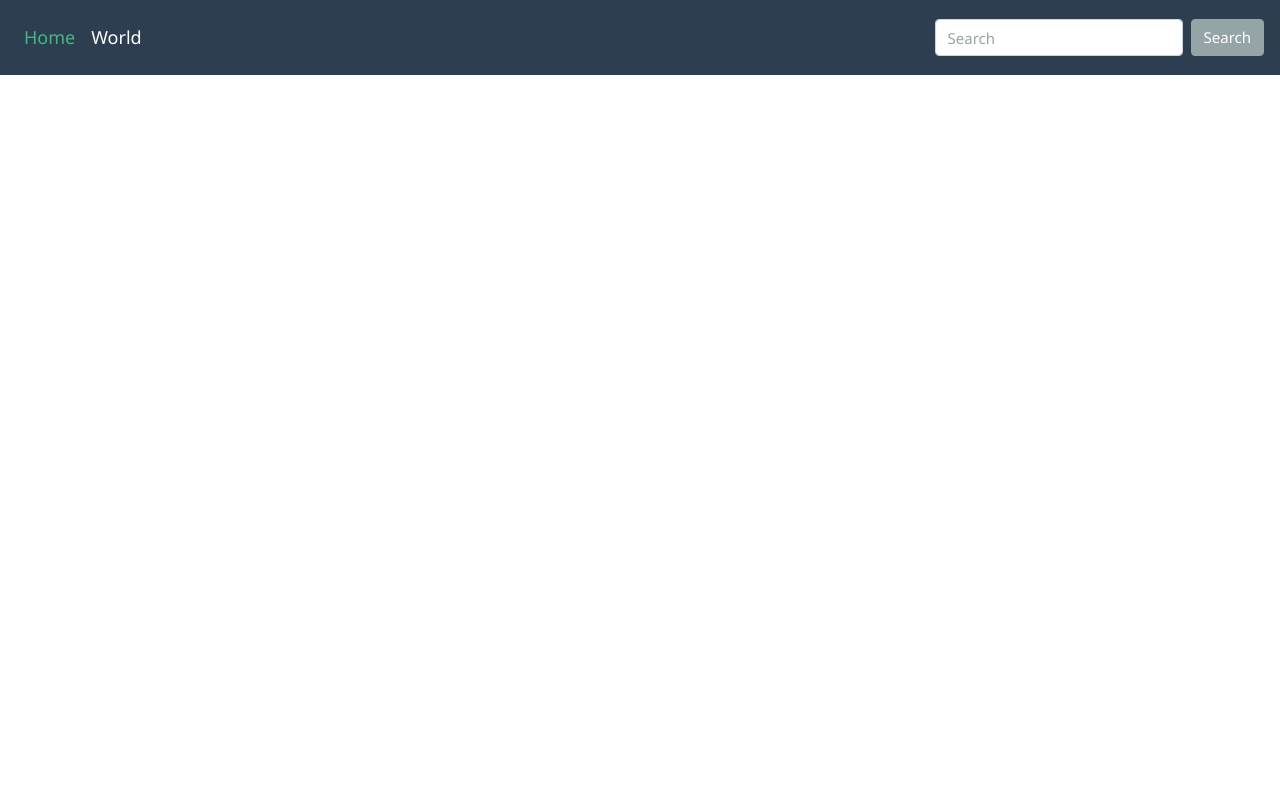
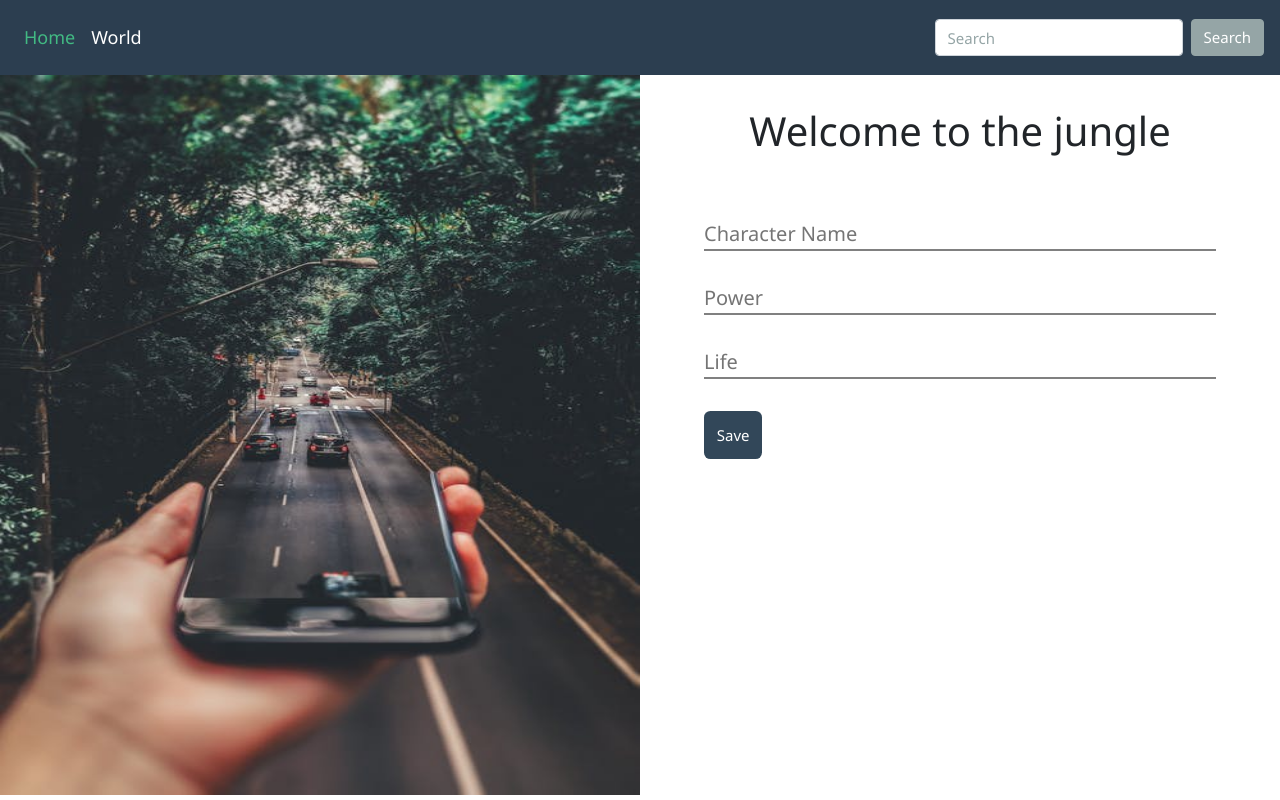
Before and after one commit to pho3niix/Crud-Mevn, a Vue app: page / in a window 1280 px wide. Built offline with nearby package versions, Linux system fonts and the light colour scheme.

Commit message:
server.js se configuro la conexion a MongoDB Atlas
newMario.vue se realizo la peticion al servidor para insertar datos con exito

```diff
--- a/src/client/views/NewMario.vue
+++ b/src/client/views/NewMario.vue
@@ -1,15 +1,107 @@
 <template>
-    <div class="form">
-
+    <div class="insert">
+        <div id="image">
+            <img src="../assets/way.jpeg" alt="super">
+        </div>
+        <div id="form">
+            <h2 id="titulo">{{ msg }}</h2>
+            <div id="forma">
+                <input v-model="char" type="text" name="nick" id="character" placeholder="Character Name"><br>
+                <input v-model="power" type="text" name="name" id="power" placeholder="Power"><br>
+                <input v-model="life" type="text" name="last" id="life" placeholder="Life"><br>
+                <input type="button" value="Save" id="save" v-on:click="enviar()">
+            </div>
+        </div>
     </div>
 </template>
 
 <script>
     export default {
-
+        data() {
+            return {
+                char: null,
+                power: null,
+                life: null,
+                msg: 'Welcome to the jungle'
+            }
+        },
+        methods: {
+            enviar() {
+                if(this.char=="" || this.power=="" || this.life==""){
+                    alert('Asegurese de llenar todos los campos');
+                }else{
+                    this.axios.post('/api/newMario', {
+                            name: this.char,
+                            power: parseInt(this.power),
+                            life: parseInt(this.life)
+                    })
+                    .then((res)=>{
+                        alert('Datos Guardados');
+                        this.char = "";
+                        this.power = "";
+                        this.life = "";
+                    })
+                };
+            }
+        },
     }
 </script>
 
 <style lang="scss" scoped>
+    $altura: 90vh;
 
+    .insert{
+        display: flex;
+        width: 100%;
+        height: $altura;
+
+        input[type="text"]{
+            width: 100%;
+            margin-top: 2vh;
+            margin-bottom: 2vh;
+            text-decoration: none;
+            border: none;
+            border-bottom: 2px solid gray;
+            font-size: 2.5vh;
+        }
+
+        #image, #form{
+            width: 50%;
+            height: $altura;
+        }
+
+        #form{
+            display: flex;
+            align-items: center;
+            flex-direction: column;
+
+            #titulo{
+                margin-top: 4vh;
+            }
+
+            #forma{
+                margin-top: 5vh;
+                width: 80%;
+            }
+
+            #save{
+                background-color: #324759;
+                color: white;
+                padding: 1vw;
+                border: none;
+                border-radius: .5vw;
+                margin-top: 2vh;
+                &:active{
+                    box-shadow: 0 0 .5vw #324759;
+                }
+            }
+        }
+
+        #image{
+            img{
+                width: 100%;
+                height: 100%;
+            }
+        }
+    }
 </style>
--- a/src/server/server.js
+++ b/src/server/server.js
@@ -9,8 +9,8 @@ const app = express();
 const normalizePort = require('normalize-port');
 
 //Set up default mongoose connection
-var mongoDB = 'mongodb://localhost:27017/users';
-mongoose.connect(mongoDB, {useNewUrlParser: true});
+var mongoDB = 'mongodb+srv://ph03nix:qbZS0YnYJEacAMbk@cluster0-srdla.mongodb.net/users?retryWrites=true&w=majority';
+mongoose.connect(mongoDB, {useNewUrlParser: true}, console.log('success connected'));
 mongoose.Promise = global.Promise;// Get Mongoose to use the global promise library
 var db = mongoose.connection;//Get the default connection
 db.on('error', console.error.bind(console, 'MongoDB connection error:'));//Bind connection to error event (to get notification of connection errors)
```
